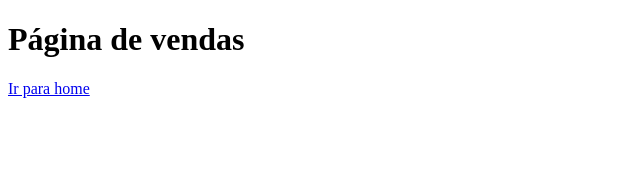
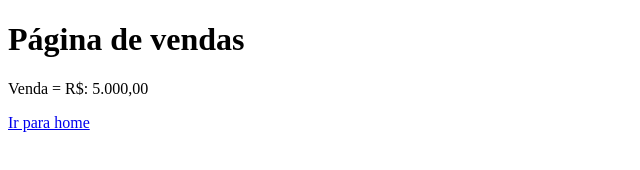
Before and after one commit to nilttonsouza/ritamodas, a plain HTML site: page vendas.html in a window 1280 px wide. Shown: the whole page, without its empty margins (0-640 px from the left). Drawn offline with Linux system fonts and the light colour scheme.

Commit message:
Acrescentado valor das vendas

```diff
--- a/vendas.html
+++ b/vendas.html
@@ -8,6 +8,7 @@
 </head>
 <body>
     <h1> Página de vendas</h1>
+    <p> Venda = R$: 5.000,00</p>
     <a href="index.html"> Ir para home</a>
 </body>
 </html>
```
